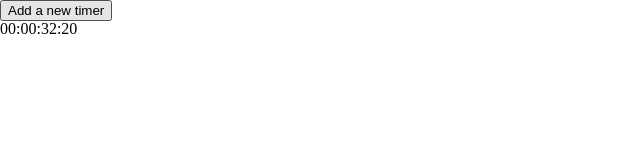
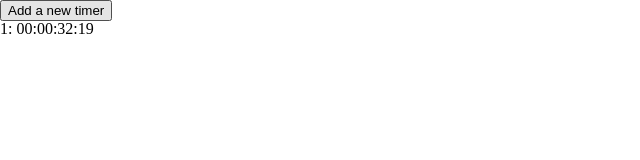
Before and after one commit to Dnddtw/countdown-timer, a React (Create React App) app: page / in a window 1280 px wide. Both pictures are taken after a click on the button "Add a new timer". Shown: the top 160 px of the page, without its empty margins (0-640 px from the left). Built offline with nearby package versions, Linux system fonts and the light colour scheme.

Commit message:
Completed single setInterval handler

```diff
--- a/src/App.js
+++ b/src/App.js
@@ -2,32 +2,56 @@ import React, { Component } from 'react';
 import Timer from './components/Timer';
 
 class App extends Component {
+	INITIAL_TIME = 35000;
 	state = {
 		TimerArray: []
 	};
 
 	_addNewTimer = () => {
-		let { TimerArray } = this.state;
-		TimerArray.push(1);
+		const { TimerArray } = this.state;
+
+		if (TimerArray.length) {
+			const [ firstTime ] = TimerArray;
+			TimerArray.push(this.INITIAL_TIME - firstTime);
+		} else {
+			TimerArray.push(this.INITIAL_TIME);
+		}
+
 		this.setState({
 			TimerArray: TimerArray
-		}, () => (console.log(this.state.TimerArray.length)));
+		});
 	}
 
 	_updateTimers = () => {
+		const { TimerArray } = this.state;
 
+		if (TimerArray.length) {
+			TimerArray[0] = TimerArray[0] - 11;
+
+			this.setState({
+				TimerArray
+			});
+		}
 	};
 
 	componentDidMount() {
-		// setInterval(this._updateTimers, 11);
+		setInterval(this._updateTimers, 11);
 	}
 
 	render() {
 		const { TimerArray } = this.state;
+		const firstTime = TimerArray[0];
 		return (
 			<div>
 				<button onClick={this._addNewTimer}>Add a new timer</button>
-				{TimerArray.map((timer, index) => (<Timer key={index} updateTimers={this._updateTimers} />))}
+				{TimerArray.map((value, index) => {
+					const time = index ? firstTime + value : value;
+					return (
+						<div key={index}>
+							{index + 1}: <Timer time={time} />
+						</div>
+					);
+				})}
 			</div>
 		);
 	}
--- a/src/components/Timer/index.js
+++ b/src/components/Timer/index.js
@@ -1,9 +1,8 @@
-import React, { PureComponent } from 'react';
+import React from 'react';
 
-export default class Timer extends PureComponent {
-	state = {};
+const _contdownTimerCalculator = (timeProp) => {
+	const time = new Date(timeProp);
 
-	_contdownTimerCalculator = (time) => {
 	const ms = parseInt(time.getMilliseconds() / 10);
 	const s = time.getSeconds();
 	const m = time.getMinutes();
@@ -17,28 +16,21 @@ export default class Timer extends PureComponent {
 	return `${hours}:${minutes}:${seconds}:${milliseconds}`;
 }
 
-	_updateTimers = () => {
-		const { time } = this.state;
-		this.setState({
-			time: new Date(time.getTime() - 11),
-			date: this._contdownTimerCalculator(time)
-		});
-	}
+export default function Timer ({ time }) {
 
-	componentDidMount() {
-		const time = new Date(35000);
-		const date = this._contdownTimerCalculator(time);
+	const date = _contdownTimerCalculator(time);
 
-		this.setState({
-			time: new Date(time.getTime() - 11),
-			date
-		});
+	// componentDidMount() {
+	// 	const time = new Date(35000);
+	// 	const date = this._contdownTimerCalculator(time);
 
-		setInterval(this._updateTimers, 11);
-	}
+	// 	this.setState({
+	// 		time: new Date(time.getTime() - 11),
+	// 		date
+	// 	});
 
-	render() {
-		const { date } = this.state;
-		return <div> {date} </div>
-	}
+	// 	setInterval(this._updateTimers, 11);
+	// }
+
+	return <span> {date} </span>;
 };
```
Also changed, not shown: 1 other file (tests, documents, lock files or other folders). Lines whose indentation alone changed are shown as unchanged.
